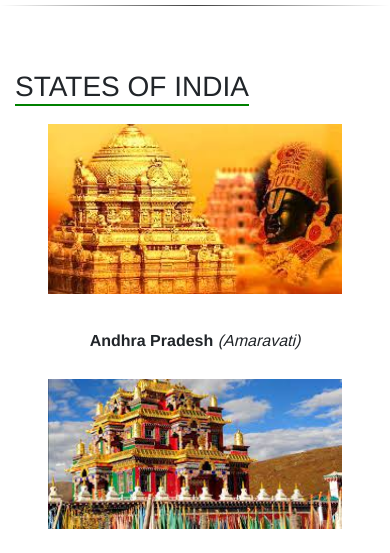
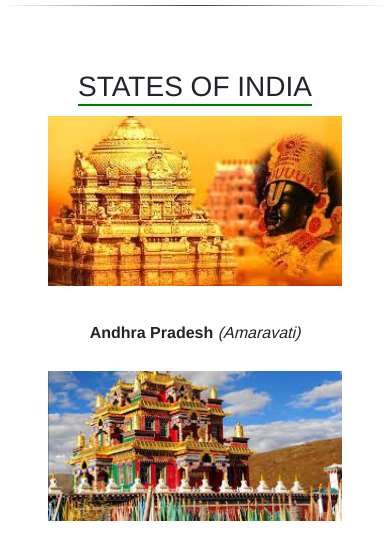
Before and after one commit to Npvivek/SDG-Quiz, a plain HTML site: page index.html in a window 390 px wide. Shown: the part 187-740 px from the top of the page. Drawn offline with nearby package versions, Linux system fonts and the light colour scheme.

Commit message:
added a media query for heading tag

```diff
--- a/css/main.css
+++ b/css/main.css
@@ -16,6 +16,12 @@ h3{
   border-bottom: 2px solid green;
   width: fit-content;
 }
+@media (max-width: 525px) {
+  h3 {
+    margin: auto;
+  }
+}
+
 hr.style-six {
   padding: 0;
   border: none;
```
